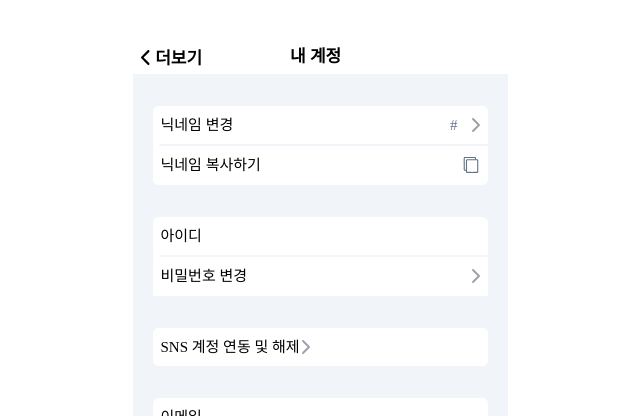
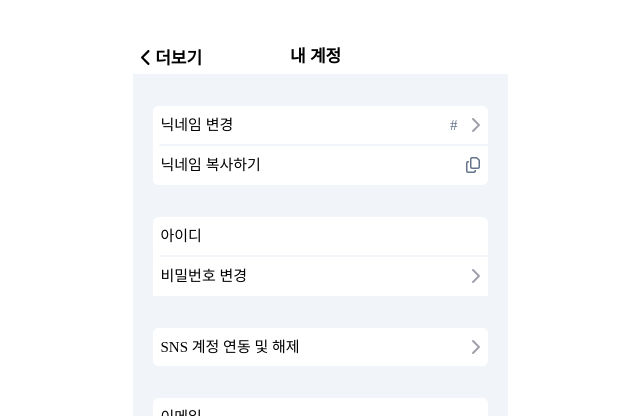
Before and after one commit to sswonlee/SNUTT-clone, a React (Vite) app: page /mypage/account in a window 1280 px wide. Shown: the top 416 px of the page, without its empty margins (320-960 px from the left). Built offline with nearby package versions, Linux system fonts and the light colour scheme; no server answers; a web font is replaced by a local one.

Commit message:
✨mypage 모든 아이콘을 fontawesome으로 변경

```diff
--- a/package.json
+++ b/package.json
@@ -16,6 +16,7 @@
   },
   "dependencies": {
     "@fortawesome/fontawesome-svg-core": "6.6.0",
+    "@fortawesome/free-regular-svg-icons": "6.6.0",
     "@fortawesome/free-solid-svg-icons": "6.6.0",
     "@fortawesome/react-fontawesome": "0.2.2",
     "autoprefixer": "10.4.20",
--- a/src/components/mypage/Account.tsx
+++ b/src/components/mypage/Account.tsx
@@ -1,3 +1,4 @@
+import { faCopy } from '@fortawesome/free-regular-svg-icons';
 import {
   faChevronLeft,
   faChevronRight,
@@ -6,7 +7,6 @@ import { FontAwesomeIcon } from '@fortawesome/react-fontawesome';
 import { useContext } from 'react';
 import { useNavigate } from 'react-router-dom';
 
-import copy from '../../assets/copy.svg';
 import { UserContext } from '../MyPageLayout';
 
 const Account = () => {
@@ -48,9 +48,9 @@ const Account = () => {
             />
           </button>
           <div className="ml-3 mr-0 w-full border-[0.8px] rounded-l-lg border-slate-100" />
-          <button className="w-full flex flex-row mx-2 px-2 py-2 rounded-md items-center bg-white">
+          <button className="w-full flex flex-row mx-2 px-2 py-2 rounded-md items-center justify-between bg-white">
             <div className="text-[15px] font-medium">닉네임 복사하기</div>
-            <img src={copy} className="w-[18px] h-[18px] ml-auto " />
+            <FontAwesomeIcon icon={faCopy} style={{ color: '#64748b' }} />
           </button>
         </div>
         <div className="w-full flex flex-col mb-8 rounded-md border-0 items-center bg-white">
@@ -68,7 +68,7 @@ const Account = () => {
           </button>
         </div>
         <div className="w-full flex flex-col mb-8 rounded-md border-0 items-center bg-white">
-          <button className="w-full flex flex-row mx-2 px-2 py-2 rounded-md items-center bg-white">
+          <button className="w-full flex flex-row mx-2 px-2 py-2 rounded-md items-center justify-between bg-white">
             <div className="text-[15px] font-medium">SNS 계정 연동 및 해제</div>
             <FontAwesomeIcon
               icon={faChevronRight}
--- a/src/components/mypage/MyPage.tsx
+++ b/src/components/mypage/MyPage.tsx
@@ -1,9 +1,8 @@
-import { faChevronRight } from '@fortawesome/free-solid-svg-icons';
+import { faChevronRight, faUser } from '@fortawesome/free-solid-svg-icons';
 import { FontAwesomeIcon } from '@fortawesome/react-fontawesome';
 import { useContext } from 'react';
 import { useNavigate } from 'react-router-dom';
 
-import manicon from '../../assets/manicon.png';
 import { UserContext } from '../MyPageLayout';
 
 const MyPage = () => {
@@ -27,9 +26,13 @@ const MyPage = () => {
           onClick={() => {
             nav('/mypage/account');
           }}
-          className="w-full flex flex-row px-2 mb-8 py-5 rounded-md border-0 items-center bg-white"
+          className="w-full flex flex-row px-2 mb-8 py-2 rounded-md border-0 items-center bg-white"
         >
-          <img className="w-[20px] h-[20px] mr-1" src={manicon} />
+          <FontAwesomeIcon
+            icon={faUser}
+            style={{ color: 'black' }}
+            className="mx-2"
+          />
           <div className="text-[15px] font-medium">내 계정</div>
           <div className="text-[15px] text-slate-500 ml-auto mr-3">
             {nickname.nickname !== ''
```
Also changed, not shown: 1 other file (tests, documents, lock files or other folders).
